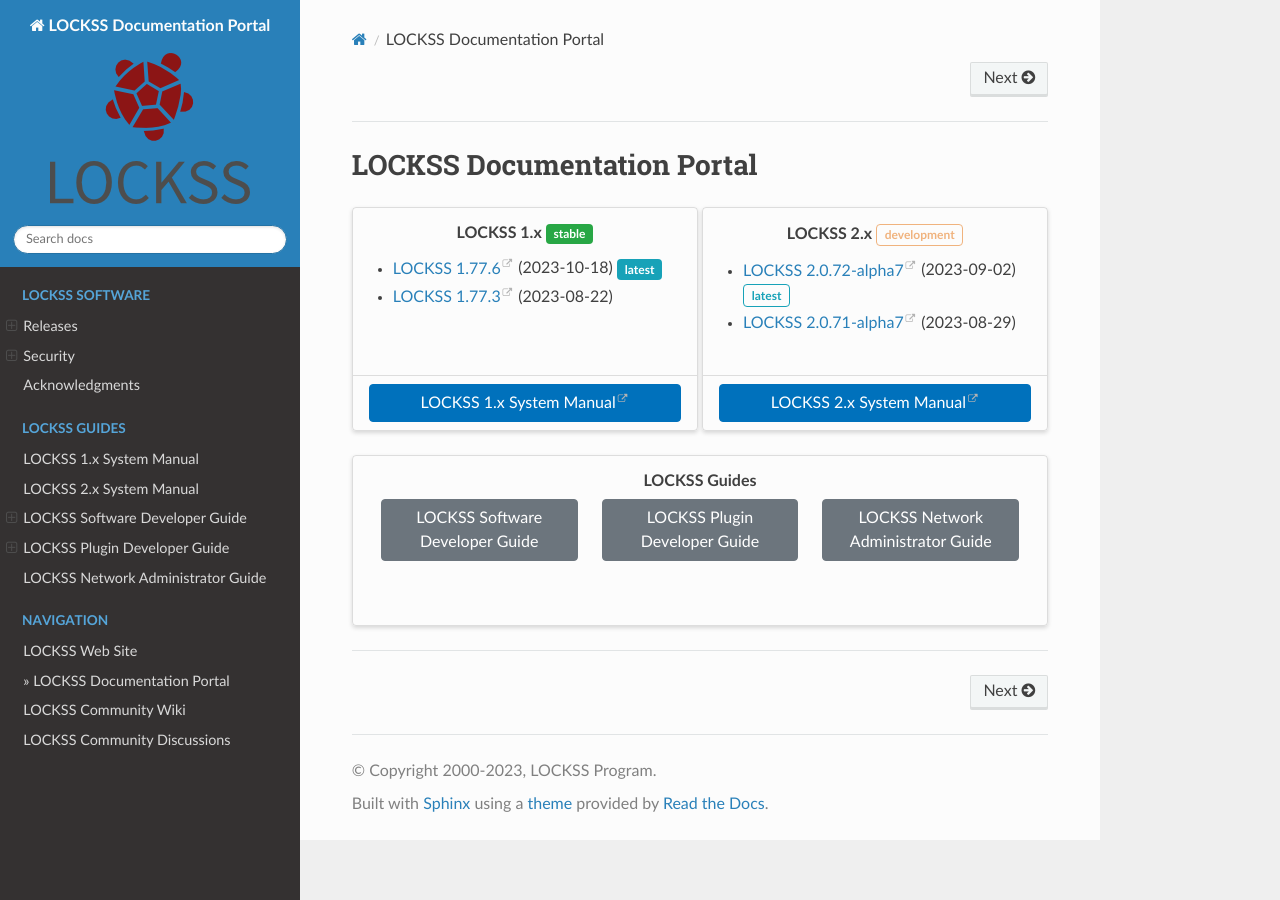
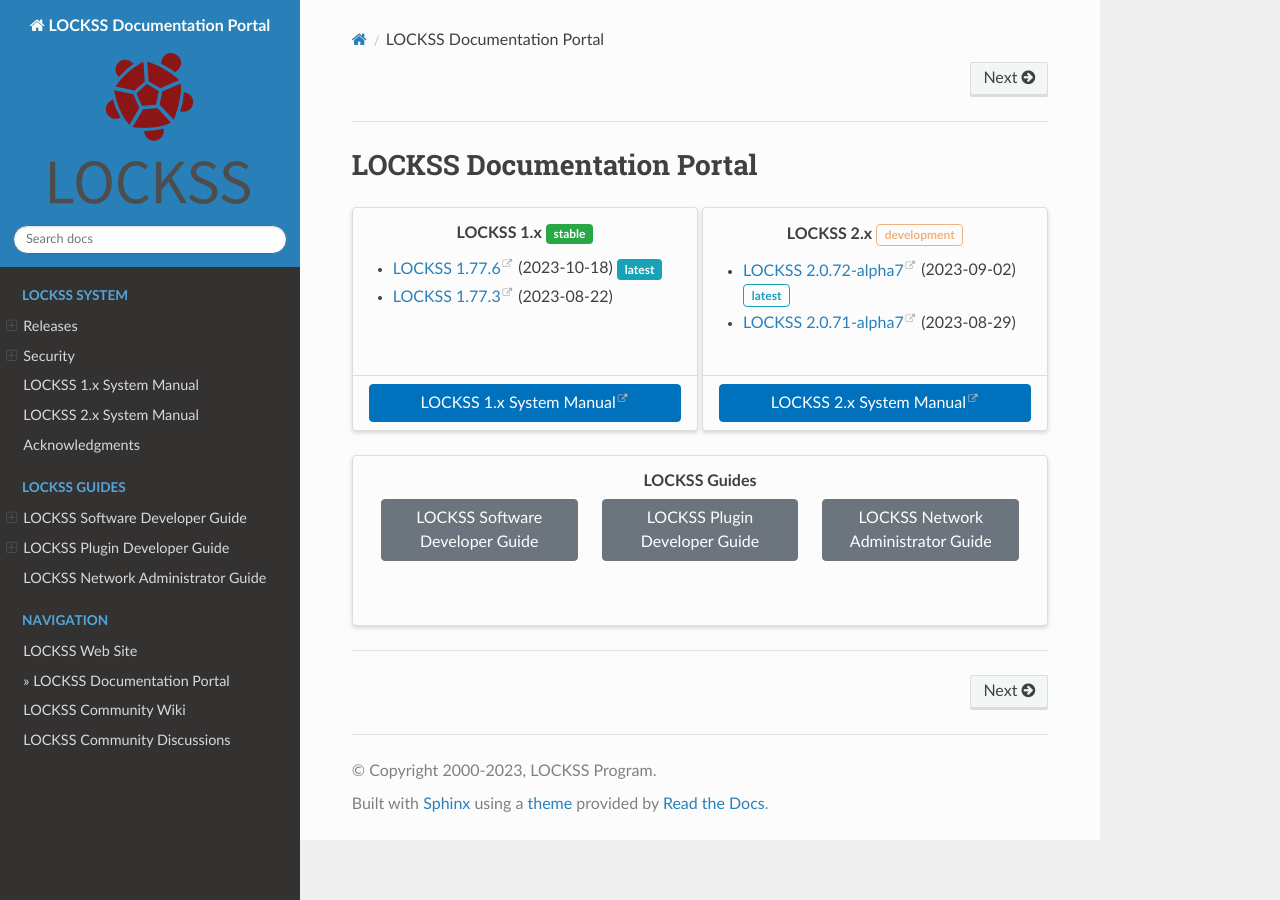
Before and after one commit to lockss/lockss-rtd-portal, a Sphinx documentation site: the page built from docs/index.rst, in a window 1280 px wide. Built offline with Sphinx 7.4.7 and the Read the Docs theme 2.0.0, drawn with Linux system fonts in a browser that asks for light colours; part of the change alters nothing that is shown.

Commit message:
Cosmetic.

```diff
--- a/docs/index.rst
+++ b/docs/index.rst
@@ -8,14 +8,16 @@ LOCKSS Documentation Portal
 
 .. raw:: latex
 
-   \part{LOCKSS Software}
+   \part{LOCKSS System}
 
 .. toctree::
-   :caption: LOCKSS Software
+   :caption: LOCKSS System
    :hidden:
 
    releases
    security/index
+   LOCKSS 1.x System Manual <https://lockss.github.io/administrators/classic-lockss/>
+   LOCKSS 2.x System Manual <https://docs.lockss.org/projects/manual/>
    acknowledgments
 
 .. raw:: latex
@@ -26,8 +28,6 @@ LOCKSS Documentation Portal
    :caption: LOCKSS Guides
    :hidden:
 
-   LOCKSS 1.x System Manual <https://lockss.github.io/administrators/classic-lockss/>
-   LOCKSS 2.x System Manual <https://docs.lockss.org/projects/manual/>
    software/index
    plugin/index
    admin/index
```
